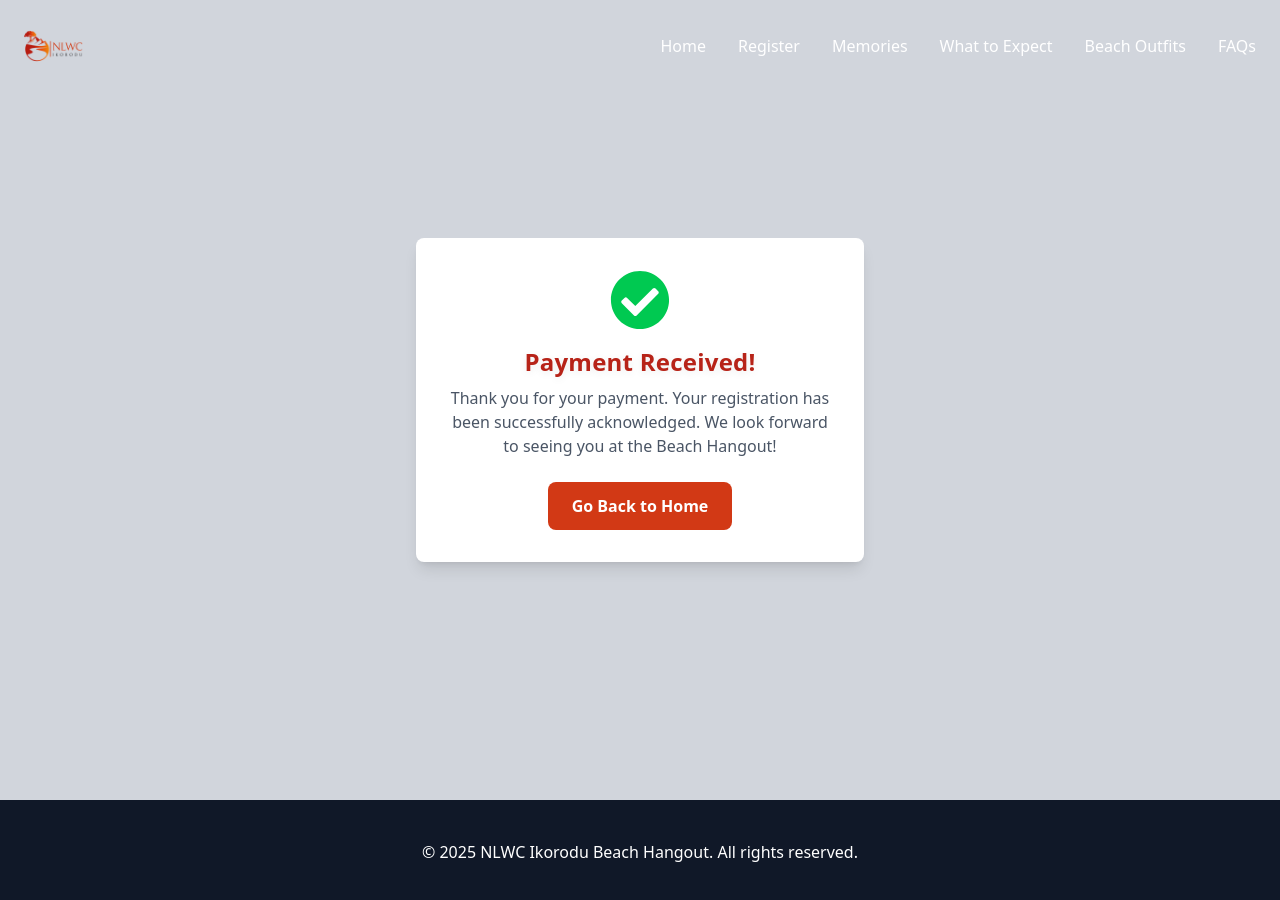
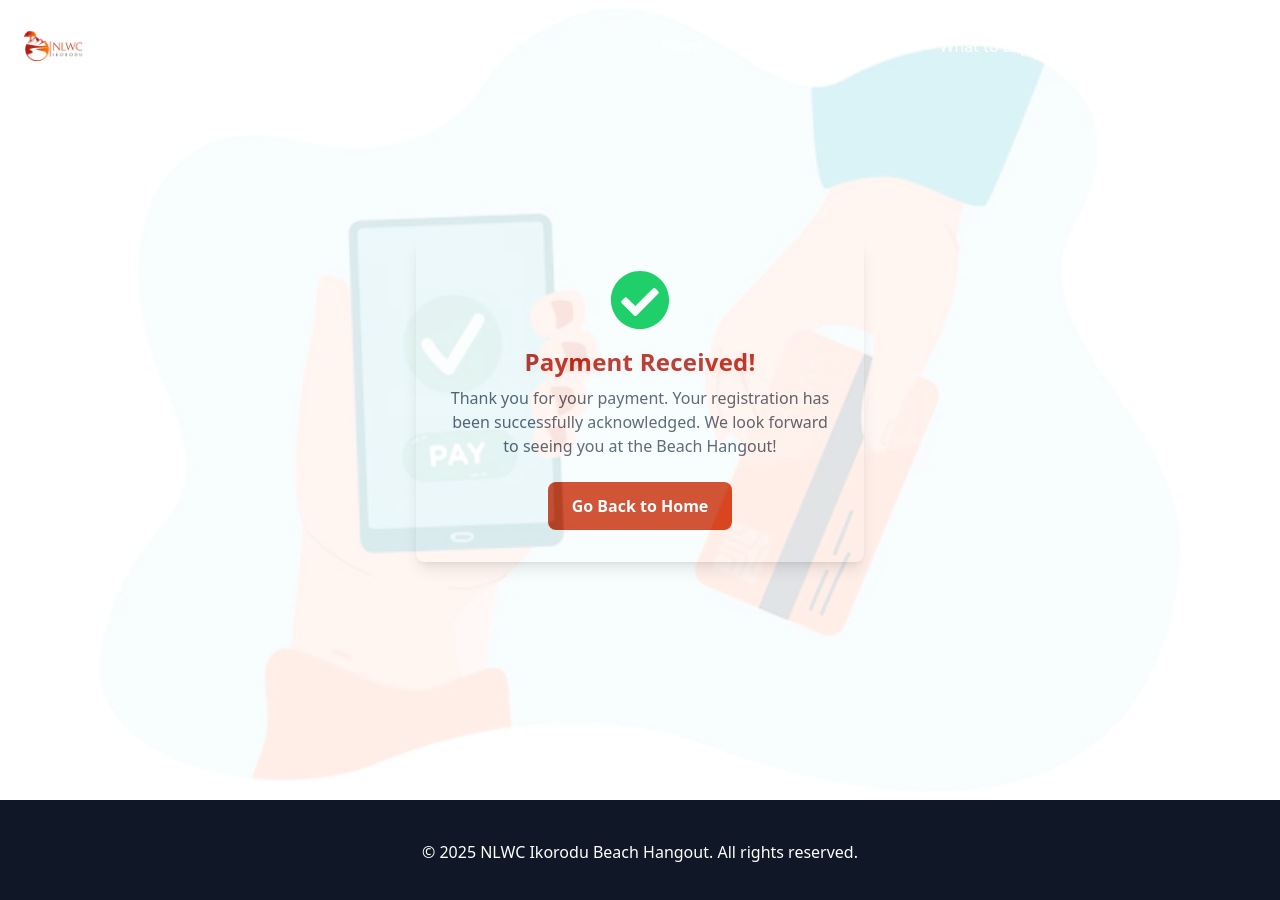
Before and after one commit to adeniji-adebanjo/beach-hangout, a Next.js app: page /payment-received in a window 1280 px wide. Shown: the top 900 px of the page. Built offline with nearby package versions, Linux system fonts and the light colour scheme.

Commit message:
fix: payment recived bg

```diff
--- a/src/app/payment-received/page.tsx
+++ b/src/app/payment-received/page.tsx
@@ -12,7 +12,8 @@ export default function PaymentReceivedPage() {
       <Navbar />
 
       {/* Main Content */}
-      <main className="flex flex-col items-center justify-center min-h-screen bg-gray-300 text-center px-4">
+      <main className="relative flex flex-col items-center justify-center min-h-screen text-center px-4">
+        <div className="absolute inset-0 bg-[url('/payment-bg.jpg')] bg-cover bg-center bg-no-repeat opacity-15" />
         <div className="bg-white shadow-lg rounded-lg p-8 max-w-md w-full">
           <FaCheckCircle className="text-green-500 text-6xl mx-auto mb-4" />
           <h1 className="text-2xl font-bold text-gray-800 mb-2">
```
Also changed, not shown: public/payment-bg.jpg (added).
